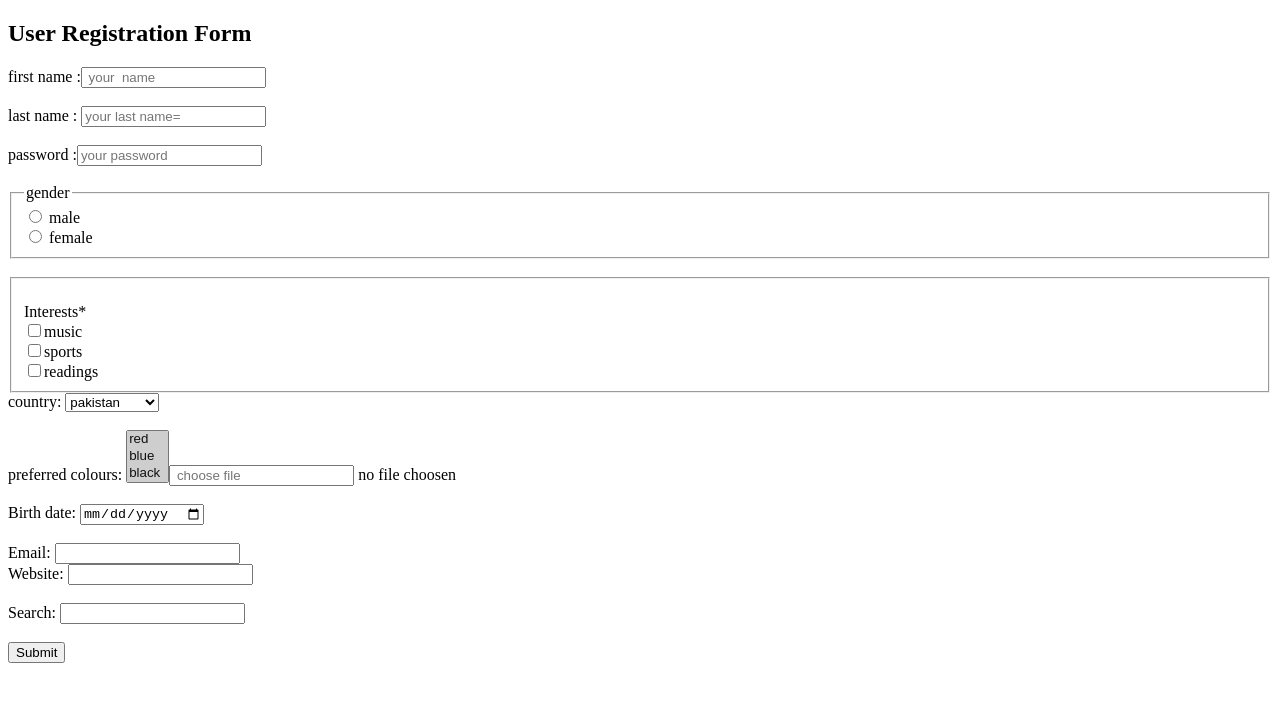
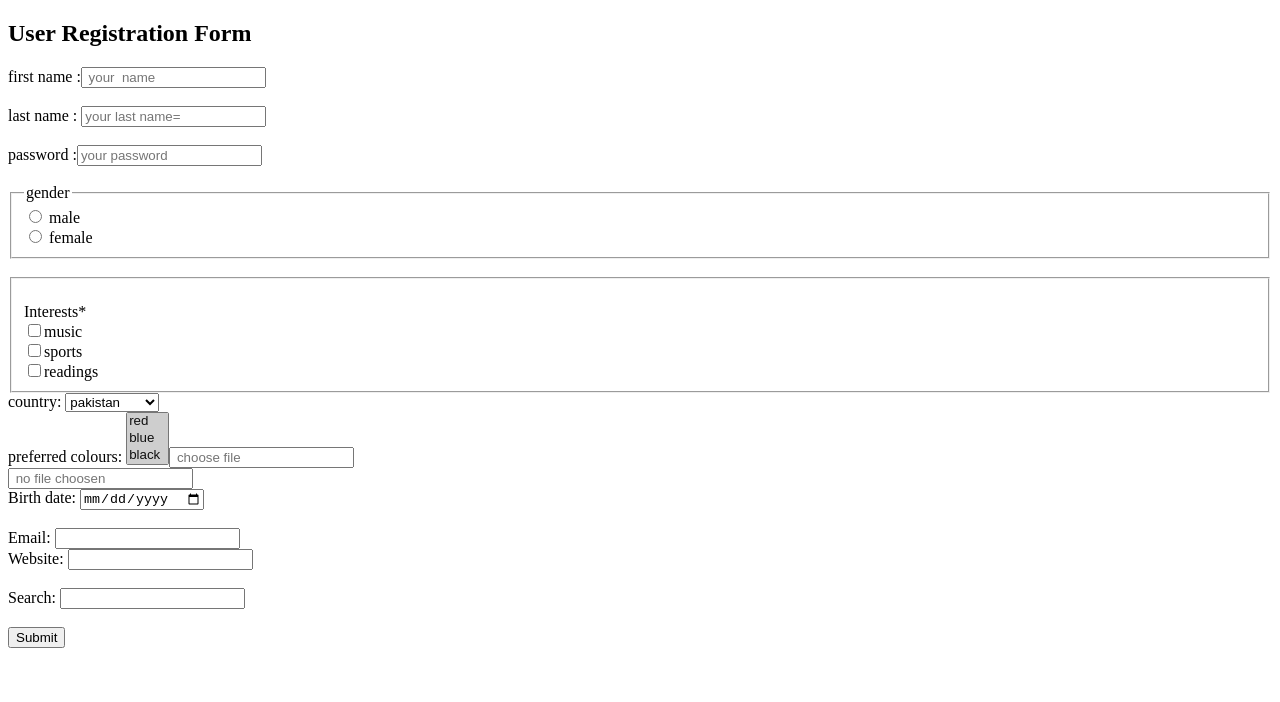
Before and after one commit to nabeeha-1441/form, a plain HTML site: page index.html in a window 1280 px wide. Drawn offline with Linux system fonts and the light colour scheme.

Commit message:
Update index.html

```diff
--- a/index.html
+++ b/index.html
@@ -33,7 +33,7 @@
          <option value="bangladesg">bangladesh</option>
          <option value="oman">oman</option>
         </select>
-        <br><br>
+        <br>
         preferred colours:
         <select name="colours" size="3"multiple="multiple">
         <option type="colours" value="red" selected="selected">red</option>
@@ -42,12 +42,13 @@
         <option value="pink"selected="selected">pink</option>
         <option value="yellow"selected="selected">yellow</option>
         <option value="purple"selected="selected">purple</option>
-        <br><br>
+        <br>
         Profile picture:
-        <input type="text" placeholder=" choose file"> no file choosen<br><br>
+        <input type="text" placeholder=" choose file"> <br>
+        <input type="text" placeholder=" no file choosen"> <br>
         Birth date:
         <input type="date" name="birth date" id="birth date "><br><br>
-         Email:
+        Email:
         <input type="email" name="email" id="email"><br>
         Website:
         <input type="url"website><br><br>
```
